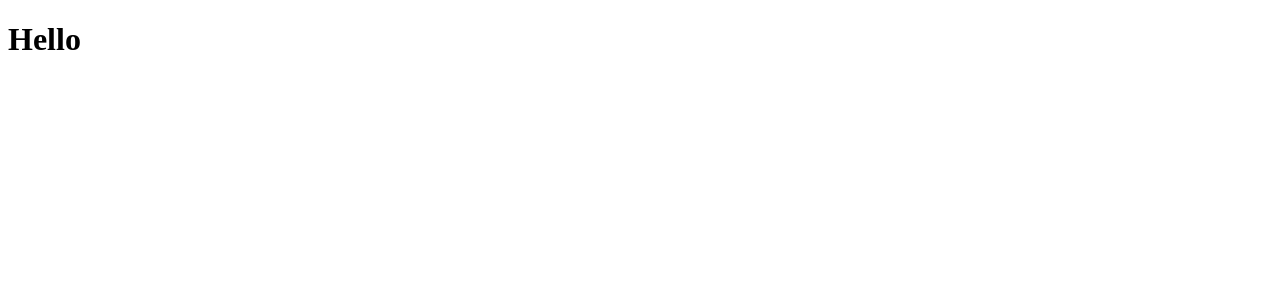
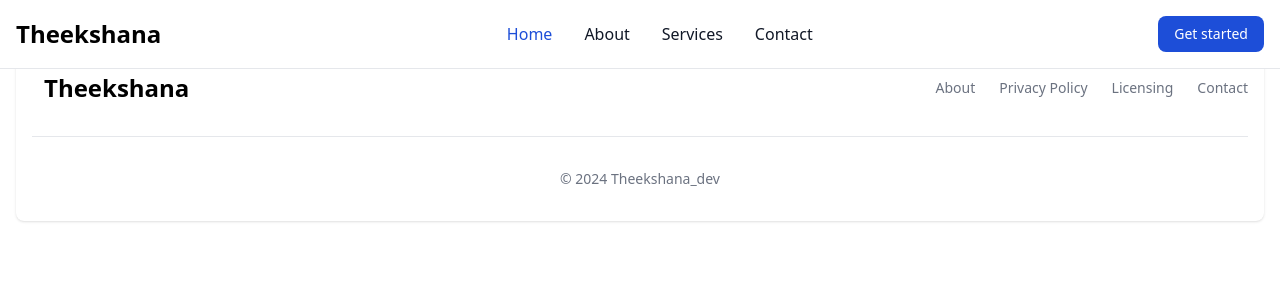
Before and after one commit to Shehal2/React-portfolio, a React (Vite) app: page / in a window 1280 px wide. Shown: the top 300 px of the page. Built offline with nearby package versions, Linux system fonts and the light colour scheme.

Commit message:
add navbar & footer

```diff
--- a/index.html
+++ b/index.html
@@ -5,8 +5,10 @@
     <link rel="icon" type="image/svg+xml" href="/vite.svg" />
     <meta name="viewport" content="width=device-width, initial-scale=1.0" />
     <title>Theekshana Shehal</title>
+    <script src="https://cdn.tailwindcss.com"></script>
   </head>
   <body>
+
     <div id="root"></div>
     <script type="module" src="/src/main.tsx"></script>
   </body>
--- a/src/App.tsx
+++ b/src/App.tsx
@@ -1,10 +1,14 @@
+import Nav from './componnent/nav';
+import Footer from './componnent/fotter';
 
 function App() {
 
   return (
-    <>
-    <h1>Hello</h1>
-    </>
+   <main className="">
+    <Nav />
+      <h1>Th</h1>
+    <Footer/>
+   </main>
 
   )
 }
--- /dev/null
+++ b/src/componnent/fotter.tsx
@@ -0,0 +1,32 @@
+const Footer = () => {
+    return (
+        <footer className="bg-white rounded-lg shadow dark:bg-gray-900 m-4">
+        <div className="w-full max-w-screen-xl mx-auto p-4 md:py-8">
+            <div className="sm:flex sm:items-center sm:justify-between">
+                <a href="" className="flex items-center mb-4 sm:mb-0 space-x-3 rtl:space-x-reverse">
+                    <img src=" "  />
+                    <span className="self-center text-2xl font-semibold whitespace-nowrap dark:text-white">Theekshana</span>
+                </a>
+                <ul className="flex flex-wrap items-center mb-6 text-sm font-medium text-gray-500 sm:mb-0 dark:text-gray-400">
+                    <li>
+                        <a href="#" className="hover:underline me-4 md:me-6">About</a>
+                    </li>
+                    <li>
+                        <a href="#" className="hover:underline me-4 md:me-6">Privacy Policy</a>
+                    </li>
+                    <li>
+                        <a href="#" className="hover:underline me-4 md:me-6">Licensing</a>
+                    </li>
+                    <li>
+                        <a href="#" className="hover:underline">Contact</a>
+                    </li>
+                </ul>
+            </div>
+            <hr className="my-6 border-gray-200 sm:mx-auto dark:border-gray-700 lg:my-8" />
+            <span className="block text-sm text-gray-500 sm:text-center dark:text-gray-400">© 2024 <a href="https://flowbite.com/" className="hover:underline">Theekshana_dev</a></span>
+        </div>
+    </footer>
+    );
+  };
+
+  export default Footer;
--- /dev/null
+++ b/src/componnent/nav.tsx
@@ -0,0 +1,63 @@
+import { useState } from 'react';
+
+const Nav = () => {
+  // State to manage the menu toggle
+  const [isMenuOpen, setIsMenuOpen] = useState(false);
+
+  // Function to toggle the menu
+  const handleToggle = () => {
+    setIsMenuOpen((prev) => !prev);
+  };
+
+  return (
+    <nav className="bg-white dark:bg-gray-900 fixed w-full z-20 top-0 start-0 border-b border-gray-200 dark:border-gray-600">
+      <div className="max-w-screen-xl flex flex-wrap items-center justify-between mx-auto p-4">
+        <a href="https://flowbite.com/" className="flex items-center space-x-3 rtl:space-x-reverse">
+          <span className="self-center text-2xl font-semibold whitespace-nowrap dark:text-white">Theekshana</span>
+        </a>
+        <div className="flex md:order-2 space-x-3 md:space-x-0 rtl:space-x-reverse">
+          <button
+            type="button"
+            className="text-white bg-blue-700 hover:bg-blue-800 focus:ring-4 focus:outline-none focus:ring-blue-300 font-medium rounded-lg text-sm px-4 py-2 text-center dark:bg-blue-600 dark:hover:bg-blue-700 dark:focus:ring-blue-800"
+          >
+            Get started
+          </button>
+          <button
+            data-collapse-toggle="navbar-sticky"
+            type="button"
+            className="inline-flex items-center p-2 w-10 h-10 justify-center text-sm text-gray-500 rounded-lg md:hidden hover:bg-gray-100 focus:outline-none focus:ring-2 focus:ring-gray-200 dark:text-gray-400 dark:hover:bg-gray-700 dark:focus:ring-gray-600"
+            aria-controls="navbar-sticky"
+            aria-expanded={isMenuOpen}
+            onClick={handleToggle}
+          >
+            <span className="sr-only">Open main menu</span>
+            <svg className="w-5 h-5" aria-hidden="true" xmlns="http://www.w3.org/2000/svg" fill="none" viewBox="0 0 17 14">
+              <path stroke="currentColor" strokeLinecap="round" strokeLinejoin="round" strokeWidth="2" d="M1 1h15M1 7h15M1 13h15" />
+            </svg>
+          </button>
+        </div>
+        <div
+          className={`items-center justify-between ${isMenuOpen ? 'block' : 'hidden'} w-full md:flex md:w-auto md:order-1`}
+          id="navbar-sticky"
+        >
+          <ul className="flex flex-col p-4 md:p-0 mt-4 font-medium border border-gray-100 rounded-lg bg-gray-50 md:space-x-8 rtl:space-x-reverse md:flex-row md:mt-0 md:border-0 md:bg-white dark:bg-gray-800 md:dark:bg-gray-900 dark:border-gray-700">
+            <li>
+              <a href="#" className="block py-2 px-3 text-white bg-blue-700 rounded md:bg-transparent md:text-blue-700 md:p-0 md:dark:text-blue-500" aria-current="page">Home</a>
+            </li>
+            <li>
+              <a href="#" className="block py-2 px-3 text-gray-900 rounded hover:bg-gray-100 md:hover:bg-transparent md:hover:text-blue-700 md:p-0 md:dark:hover:text-blue-500 dark:text-white dark:hover:bg-gray-700 dark:hover:text-white md:dark:hover:bg-transparent dark:border-gray-700">About</a>
+            </li>
+            <li>
+              <a href="#" className="block py-2 px-3 text-gray-900 rounded hover:bg-gray-100 md:hover:bg-transparent md:hover:text-blue-700 md:p-0 md:dark:hover:text-blue-500 dark:text-white dark:hover:bg-gray-700 dark:hover:text-white md:dark:hover:bg-transparent dark:border-gray-700">Services</a>
+            </li>
+            <li>
+              <a href="#" className="block py-2 px-3 text-gray-900 rounded hover:bg-gray-100 md:hover:bg-transparent md:hover:text-blue-700 md:p-0 md:dark:hover:text-blue-500 dark:text-white dark:hover:bg-gray-700 dark:hover:text-white md:dark:hover:bg-transparent dark:border-gray-700">Contact</a>
+            </li>
+          </ul>
+        </div>
+      </div>
+    </nav>
+  );
+};
+
+export default Nav;
```
